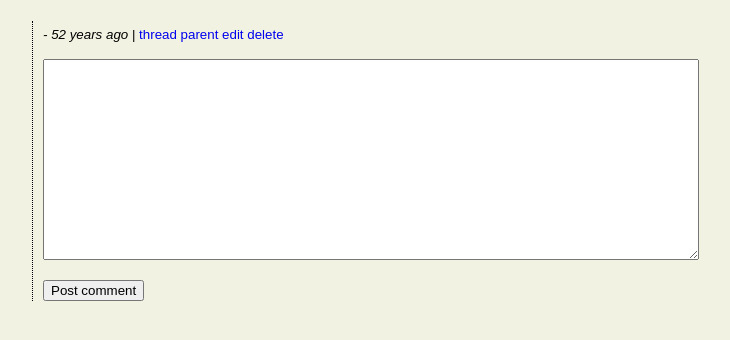
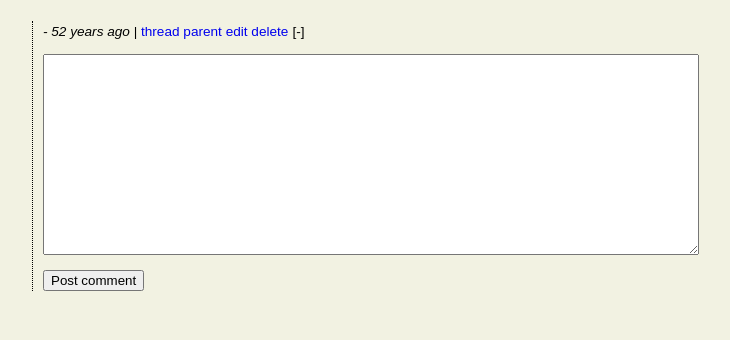
Before and after one commit to Demindiro/agreper, a Flask app: template templates/comments.html in a window 1280 px wide. Shown: the part 65-405 px from the top of the page, without its empty margins (116-846 px from the left). Run offline with Flask 2, Linux system fonts and the light colour scheme; the template is opened without the code that fills it, so the values that code supplies are empty; parts of the project's set-up code (start-up, migrations or seed data) failed here and were passed over.

Commit message:
Make comments collapsible

```diff
--- a/static/theme.css
+++ b/static/theme.css
@@ -33,6 +33,11 @@ main {
 
 a {
 	text-decoration: none;
+}
+
+p {
+	margin-top: 0.7em;
+	margin-bottom: 0.7em;
 }
 
 table {
@@ -80,6 +85,8 @@ table.form > * > tr > td, th {
 
 .comment {
 	margin-left: 20px;
+	margin-top: 15px;
+	margin-bottom: 15px;
 	padding-left: 10px;
 	border-left: 1px dotted;
 }
@@ -103,3 +110,21 @@ table.form > * > tr > td, th {
 .login input[type=text], .login input[type=password] {
 	width: 90%;
 }
+
+/* Abuse checkboxes to collapse comments */
+.collapse {
+	appearance: none;
+}
+.collapse:checked + * {
+	display: none
+}
+.collapse:after {
+	content: '[-]';
+}
+.collapse:checked:after {
+	content: '[+]';
+}
+
+.small {
+	font-size: 85%;
+}
--- a/templates/comment.html
+++ b/templates/comment.html
@@ -3,7 +3,7 @@
 {%- endmacro -%}
 
 {%- macro comment_author(comment, thread_id, can_delete) -%}
-<p><sub>
+<span class=small>
 {{- author(comment.author_id, comment.author, comment.create_time, comment.modify_time) }} |
 {# Suffixing a # prevents unnecessary reloads #}
 <a href="{{ url_for('thread', thread_id = thread_id) }}#"> thread</a>
@@ -16,29 +16,31 @@
 <a href="{{ url_for('confirm_delete_comment', comment_id = comment.id) }}"> delete</a>
 {%- endif -%}
 {%- endif -%}
-</sub></p>
+</span>
 {%- endmacro -%}
 
 {%- macro thread_author(author_id, name, ctime, mtime) -%}
-<p><sub>
+<span class=small>
 {{- author(author_id, name, ctime, mtime) -}}
 {%- if user is not none and (author_id == user.id or user.is_moderator()) and not user.is_banned() -%}
 <a href="{{ url_for('edit_thread', thread_id = thread_id) }}"> edit</a>
 <a href="{{ url_for('confirm_delete_thread', thread_id = thread_id) }}"> delete</a>
 {%- endif -%}
-</sub></p>
+</span>
 {%- endmacro -%}
 
 {%- macro render_comment_pre(comment, thread_id, can_delete) -%}
 <div class=comment>
 {{- comment_author(comment, thread_id, can_delete) -}}
-	<p>{{- minimd(comment.text) | safe -}}</p>
+<input type=checkbox class="collapse small">
+<div>{{- minimd(comment.text) | safe -}}
 {%- endmacro -%}
 
 {%- macro render_comment_post(comment, thread_id) -%}
 	{%- for c in comment.children -%}
 	{{- render_comment(c, thread_id) -}}
 	{%- endfor -%}
+</div>
 </div>
 {%- endmacro -%}
 
```
Lines whose indentation alone changed are shown as unchanged.
